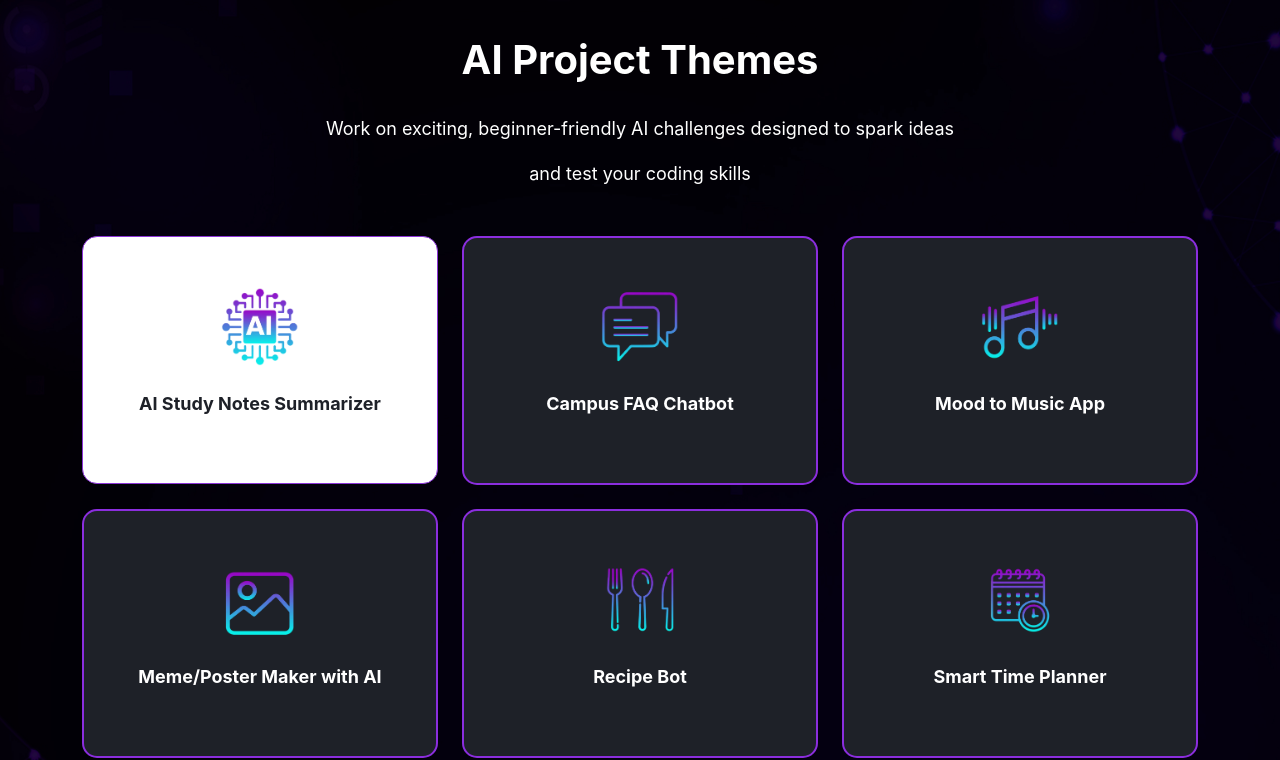
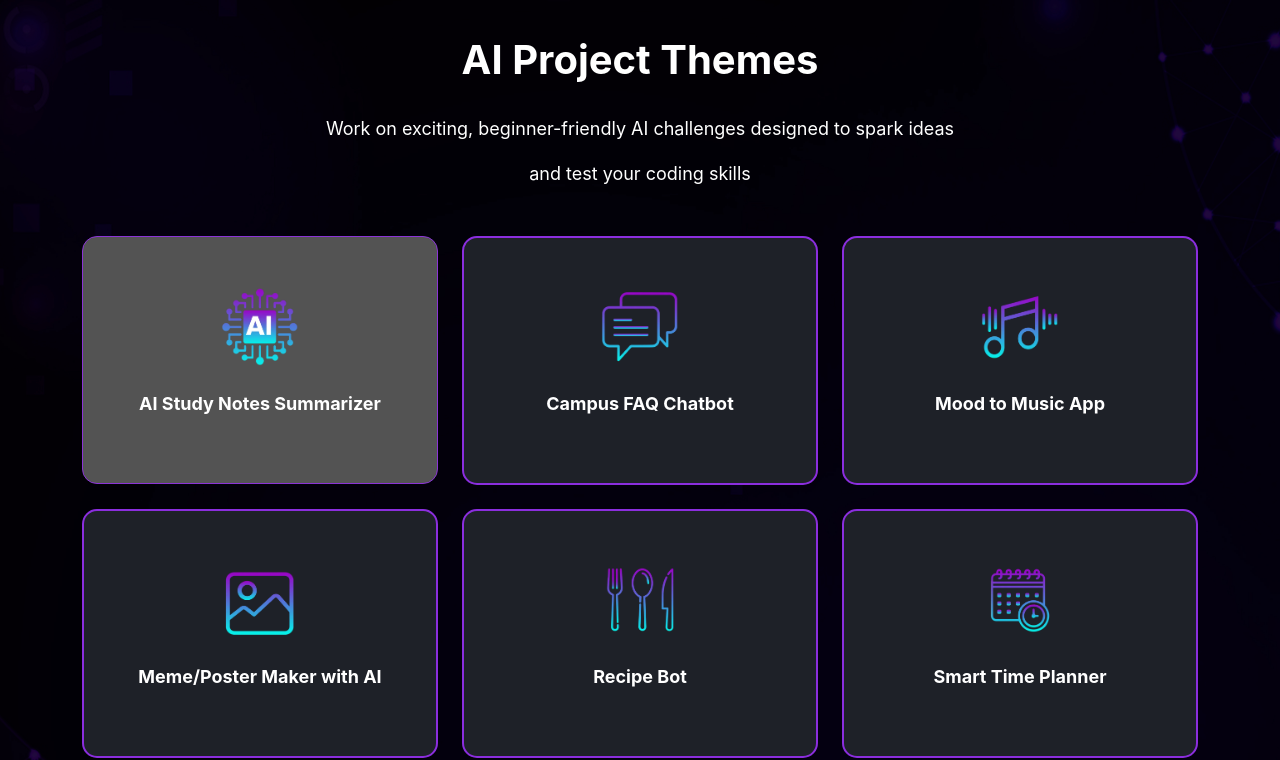
Before and after one commit to Zunaira42/Hackathon, a plain HTML site: page index.html in a window 1280 px wide. In both pictures the pointer is over the element 260 px from the left and 1387 px from the top of the page. Shown: the part 1027-1787 px from the top of the page. Drawn offline with nearby package versions, Linux system fonts and the light colour scheme.

Commit message:
css modify

```diff
--- a/style.css
+++ b/style.css
@@ -1000,8 +1000,8 @@ form .submit-btn:hover {
 
 #project .project-box:hover {
     border: 1px solid #8b34d6;
-    background: white;
-    color: #1E2128 !important;
+    background: rgb(83, 83, 83);
+    /* color: #1E2128 !important; */
 }
 
 #participate.participate {
```
